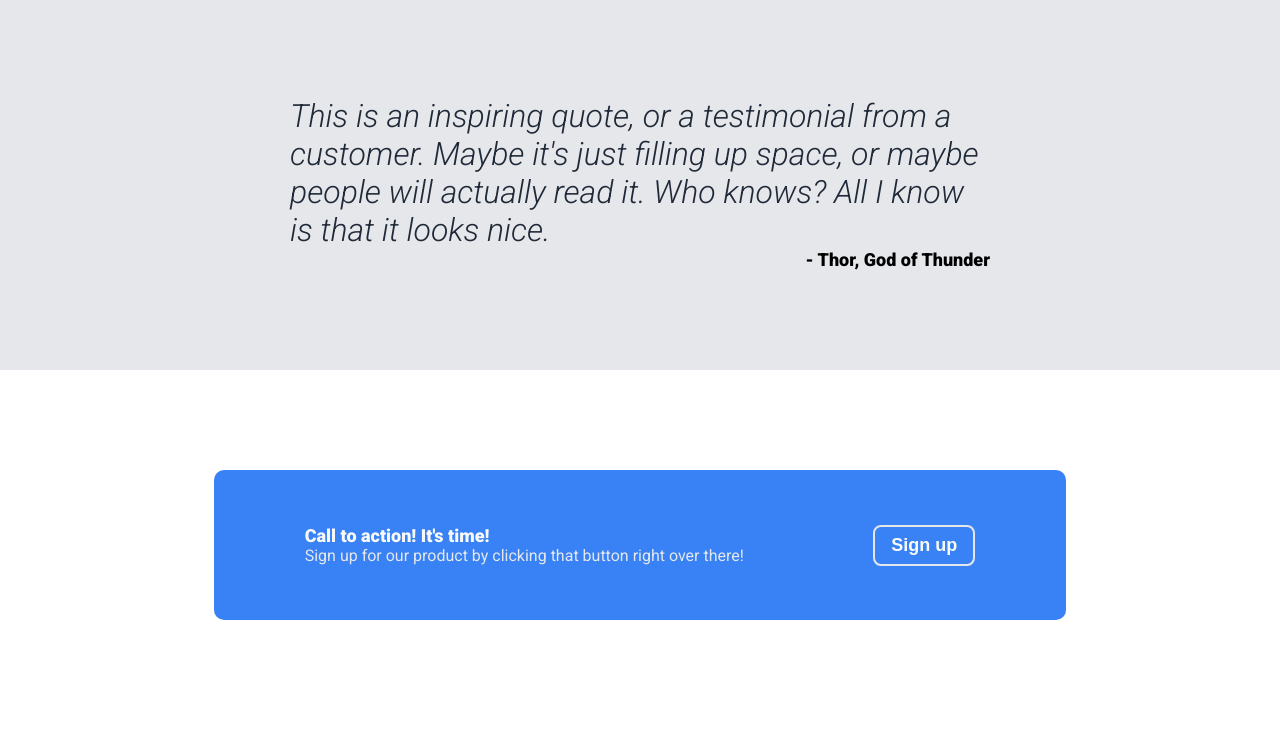
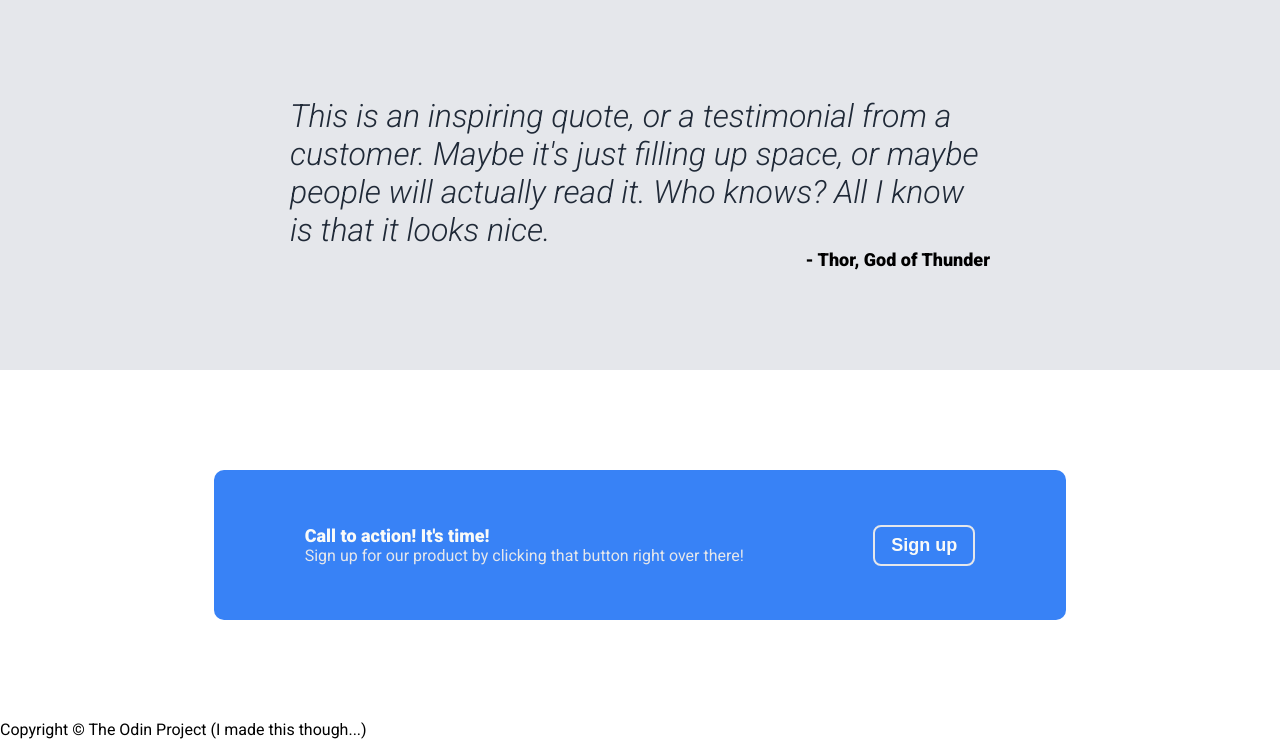
Before and after one commit to sherm-b/odin-landing-page, a plain HTML site: page index.html in a window 1280 px wide. Shown: the part 856-1595 px from the top of the page. Drawn offline with Linux system fonts and the light colour scheme.

Commit message:
Write html for footer

```diff
--- a/index.html
+++ b/index.html
@@ -67,5 +67,8 @@
             </div>
         </div>
     </div>
+    <div class="footer">
+        <div class="footer-text">Copyright &copy; The Odin Project (I made this though...)</div>
+    </div>
 </body>
 </html>
```
